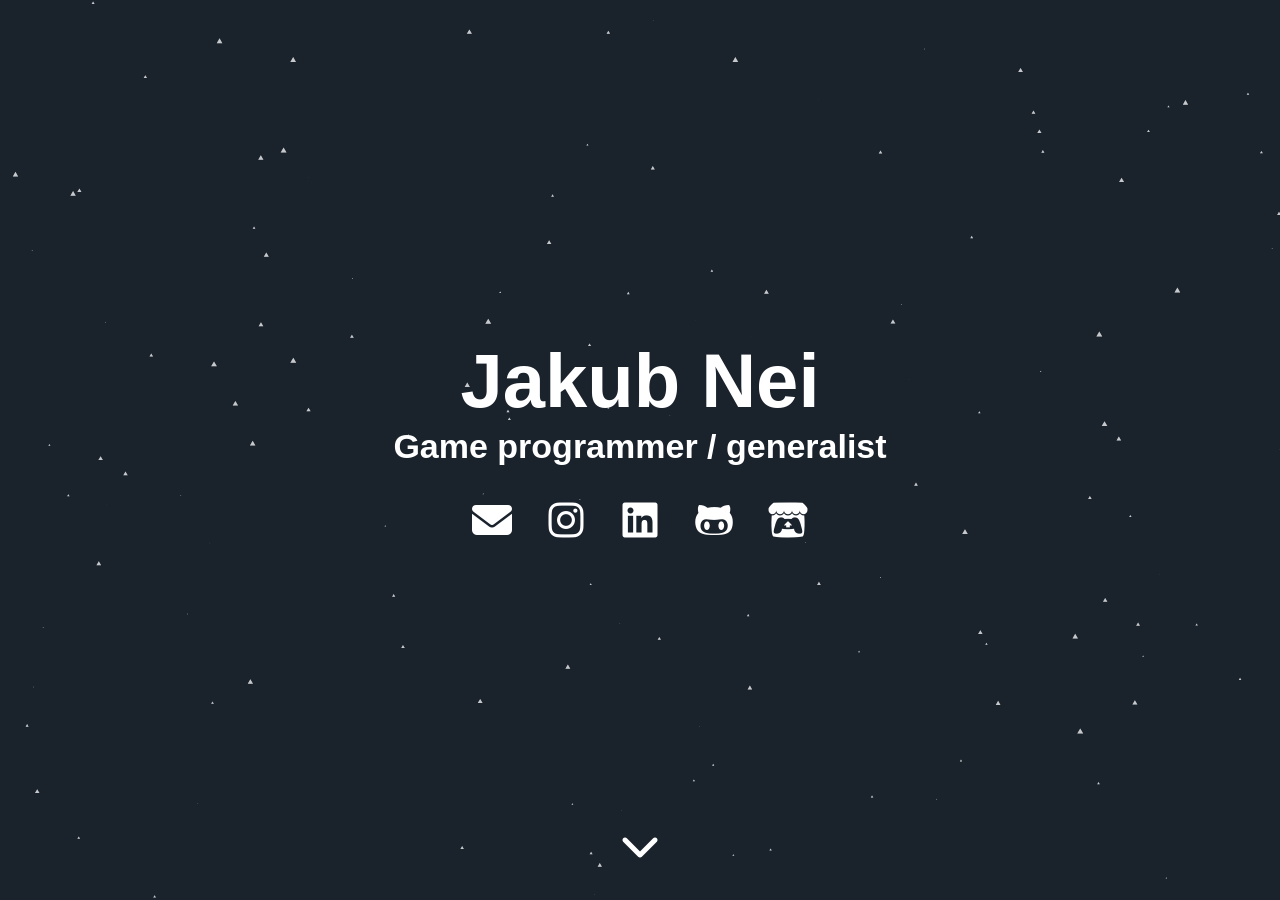
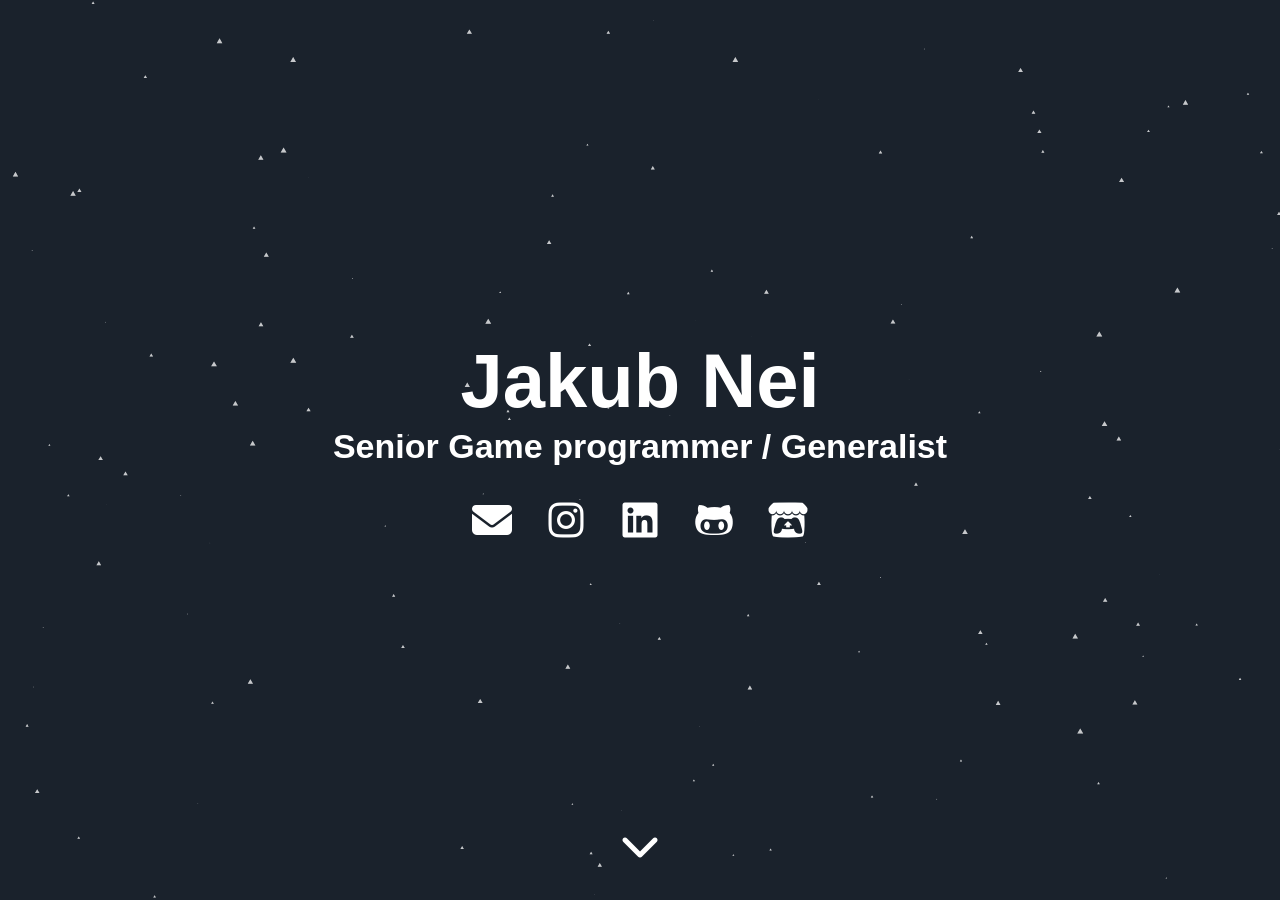
Before and after one commit to JakubNei/jakubnei.github.io, a Jekyll site: the page built from index.html, in a window 1280 px wide and 900 px high. Built offline with Jekyll 4.4.1, drawn with Linux system fonts in a browser that asks for light colours; nearby versions of some CDN libraries.

Commit message:
Adjusted main occupation

```diff
--- a/_config.yml
+++ b/_config.yml
@@ -1,6 +1,6 @@
 title: Jakub Nei
 username: Jakub Nei
-description-line-1: Game programmer / generalist
+description-line-1: Senior Game programmer / Generalist
 description-line-2: Unreal Engine & Unity
 github_username: jakubnei
 instagram_username: jakub.nei
```
